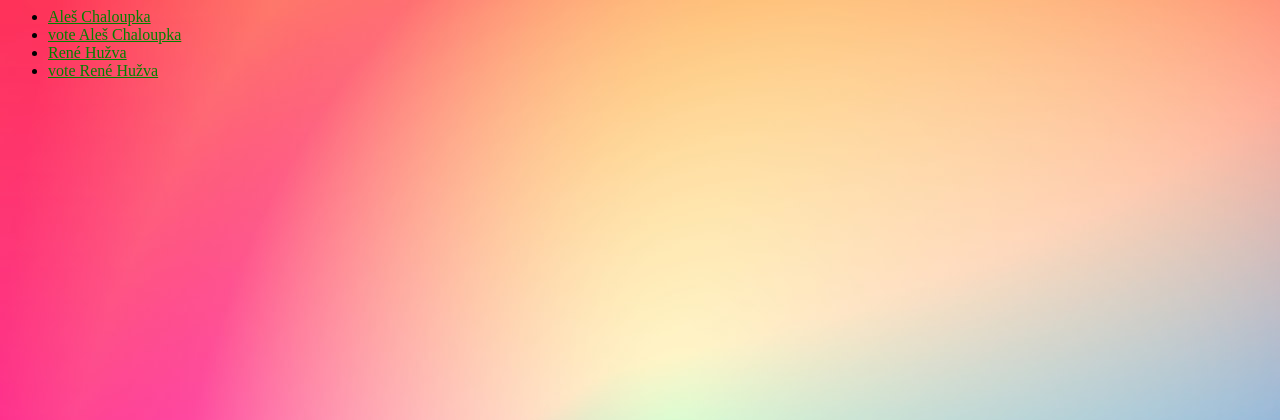
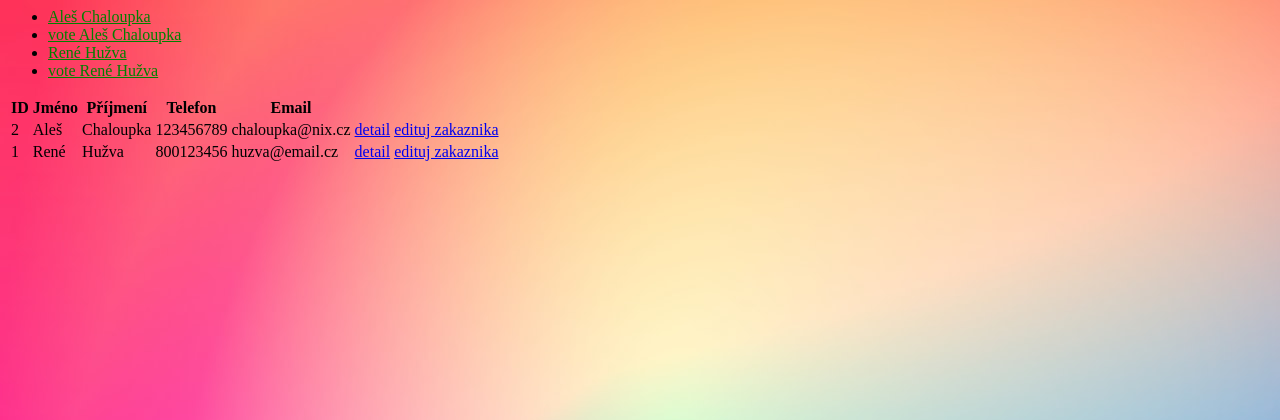
Before and after one commit to vrbaji1/PPRO-isp, a Django app: page /isp/ in a window 1280 px wide. Shown: the top 420 px of the page. Run offline with Django 3.2, Linux system fonts and the light colour scheme; a user stored in the database is signed in; data comes from the database, SQL or seed files in the repository; both versions use the stored data as it was before the commit; parts of the project's set-up code (start-up, migrations or seed data) failed here and were passed over.

Commit message:
Editace zakaznika.

```diff
--- a/isp/templates/isp/index.html
+++ b/isp/templates/isp/index.html
@@ -4,11 +4,35 @@
 
 {% if latest_zakaznici_list %}
     <ul>
-    {% for zakaznici in latest_zakaznici_list %}
-        <li><a href="{% url 'isp:detail' zakaznici.id %}">{{ zakaznici }}</a></li>
-        <li><a href="{% url 'isp:vote' zakaznici.id %}">vote {{ zakaznici }}</a></li>
+    {% for zakaznik in latest_zakaznici_list %}
+        <li><a href="{% url 'isp:detail' zakaznik.id %}">{{ zakaznik }}</a></li>
+        <li><a href="{% url 'isp:vote' zakaznik.id %}">vote {{ zakaznik }}</a></li>
     {% endfor %}
     </ul>
+
+    <table>
+        <tr>
+            <th>ID</th>
+            <th>Jméno</th>
+            <th>Příjmení</th>
+            <th>Telefon</th>
+            <th>Email</th>
+            <th></th>
+            <th></th>
+        </tr>
+        {% for zakaznik in latest_zakaznici_list %}
+        <tr>
+            <td>{{ zakaznik.id }}</td>
+            <td>{{ zakaznik.jmeno }}</td>
+            <td>{{ zakaznik.prijmeni }}</td>
+            <td>{{ zakaznik.telefon }}</td>
+            <td>{{ zakaznik.email }}</td>
+            <td><a href="{% url 'isp:detail' zakaznik.id %}">detail</a></td>
+            <td><a href="{% url 'isp:zakaznik_editace' zakaznik.id %}">edituj zakaznika</a></td>
+        </tr>
+        {% endfor %}
+    </table>
+
 {% else %}
-    <p>No zakaznici are available.</p>
+    <p>Neexistují žádní zákazníci.</p>
 {% endif %}
--- /dev/null
+++ b/isp/templates/isp/zakaznik_editace.html
@@ -0,0 +1,4 @@
+<form method="post">{% csrf_token %}
+    {{ form.as_p }}
+    <input type="submit" value="Update">
+</form>
--- a/isp/urls.py
+++ b/isp/urls.py
@@ -8,6 +8,7 @@ urlpatterns = [
     #path('', views.index, name='index'),
     #path('<int:zakaznici_id>/', views.detail, name='detail'),
     path('<int:pk>/', views.DetailView.as_view(), name='detail'),
+    path('zak_<int:pk>/', views.ZakaznikEdit.as_view(), name='zakaznik_editace'),
     path('<int:pk>/results/', views.ResultsView.as_view(), name='results'),
     path('<int:zakaznici_id>/vote/', views.vote, name='vote'),
 ]
--- a/isp/views.py
+++ b/isp/views.py
@@ -1,6 +1,6 @@
 from django.http import HttpResponseRedirect
 from django.shortcuts import get_object_or_404, render
-from django.urls import reverse
+from django.urls import reverse, reverse_lazy
 from django.views import generic
 from django.contrib.auth.decorators import login_required
 from django.utils.decorators import method_decorator
@@ -41,6 +41,16 @@ class DetailView(generic.DetailView):
 
 
 @method_decorator(login_required, name='dispatch')
+class ZakaznikEdit(generic.UpdateView):
+    model = Zakaznici
+    fields = ['prijmeni','jmeno','telefon','email']
+    template_name = 'isp/zakaznik_editace.html'
+    success_url = reverse_lazy('isp:index')
+    #nebo navrat na sebe samo
+    #success_url = "."
+
+
+@method_decorator(login_required, name='dispatch')
 class ResultsView(generic.DetailView):
     model = Zakaznici
     template_name = 'isp/results.html'
```
Also changed, not shown: db.sqlite3 (deleted).
